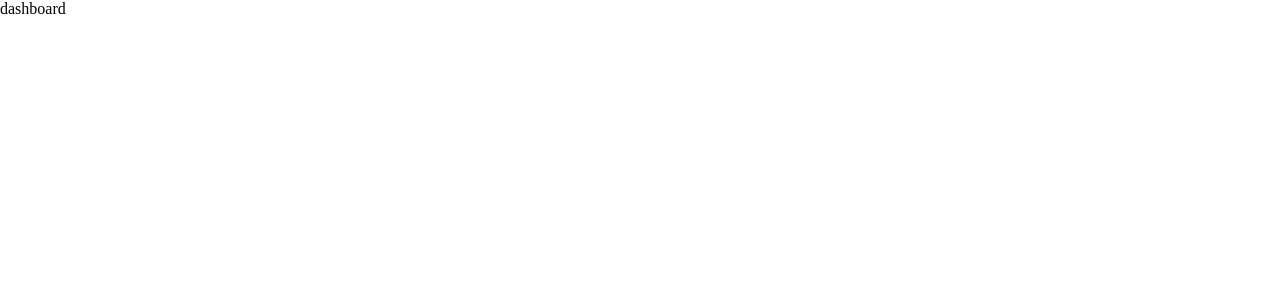
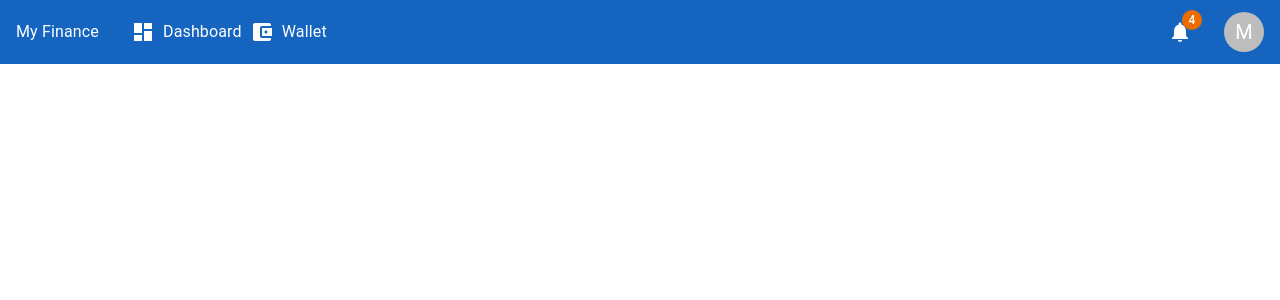
Before and after one commit to cra2ycoder/my-finance, a Next.js app: page /dashboard in a window 1280 px wide. Shown: the top 300 px of the page. Built offline with nearby package versions, Linux system fonts and the light colour scheme.

Commit message:
dashboard updated with ui

```diff
--- a/pages/dashboard.tsx
+++ b/pages/dashboard.tsx
@@ -1,5 +1,21 @@
+import Header from '@components/Header'
+import Box from '@mui/material/Box'
+
 function Dashboard() {
-  return <>dashboard</>
+  return (
+    <Box
+      sx={{
+        backgroundColor: 'primary.dark',
+        height: 64,
+        alignItems: 'center',
+        display: 'flex',
+        p: 2,
+        boxSizing: 'border-box',
+      }}
+    >
+      <Header />
+    </Box>
+  )
 }
 
 export default Dashboard
```
